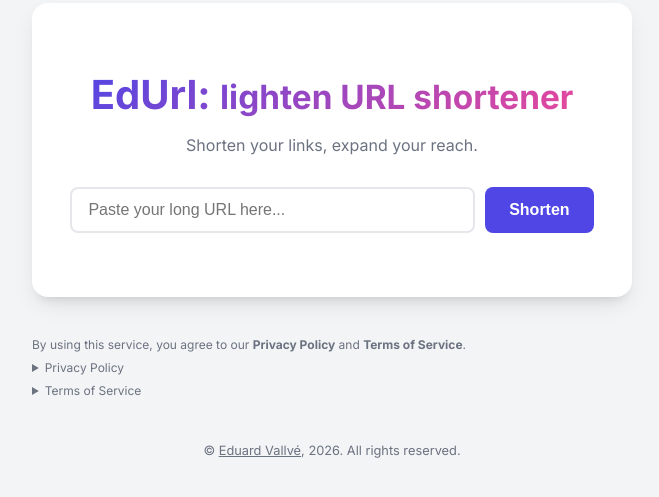
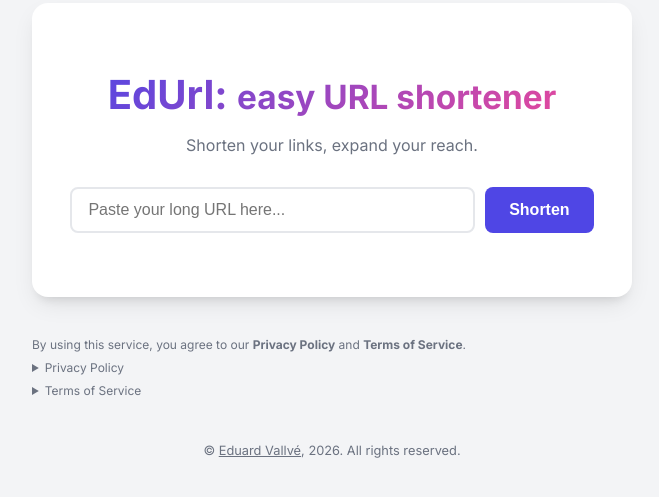
Before and after one commit to eduvallve/url-shortener, a website: page public/index.html in a window 1280 px wide. Shown: the part 163-660 px from the top of the page, without its empty margins (308-967 px from the left). Drawn offline with Linux system fonts and the light colour scheme.

Commit message:
M - update name

```diff
--- a/public/index.html
+++ b/public/index.html
@@ -4,7 +4,7 @@
 <head>
     <meta charset="UTF-8">
     <meta name="viewport" content="width=device-width, initial-scale=1.0">
-    <title>EdUrl: lighten URL shortener</title>
+    <title>EdUrl: easy URL shortener</title>
     <link rel="stylesheet" href="style.css">
     <link href="https://fonts.googleapis.com/css2?family=Inter:wght@400;500;600;700&display=swap" rel="stylesheet">
     <link rel="icon" type="image/png" href="favicon/favicon-96x96.png" sizes="96x96" />
@@ -18,7 +18,7 @@
 <body>
     <div class="container">
         <header>
-            <h1>EdUrl: <small>lighten URL shortener</small></h1>
+            <h1>EdUrl: <small>easy URL shortener</small></h1>
             <p>Shorten your links, expand your reach.</p>
         </header>
 
```
Also changed, not shown: README.md.
